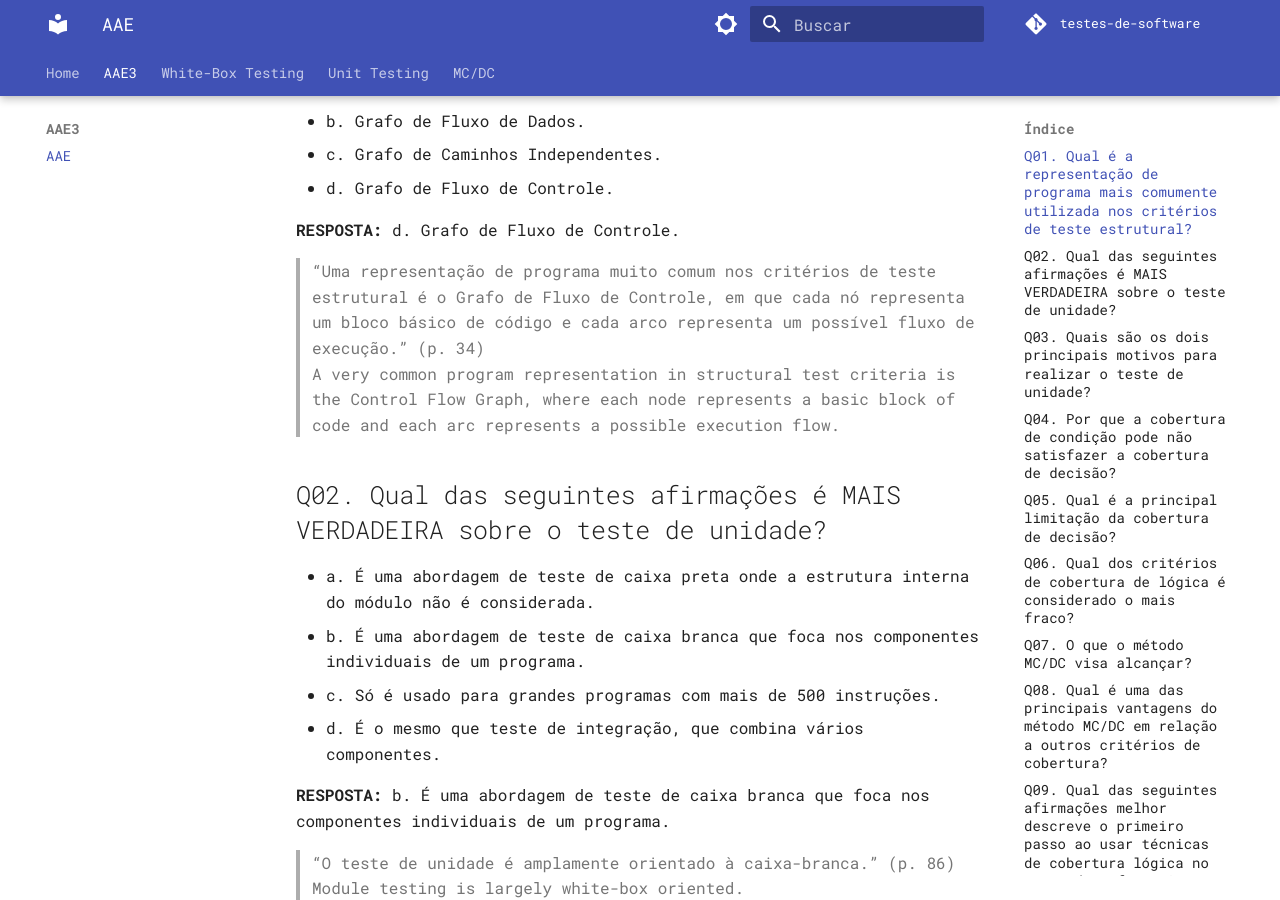
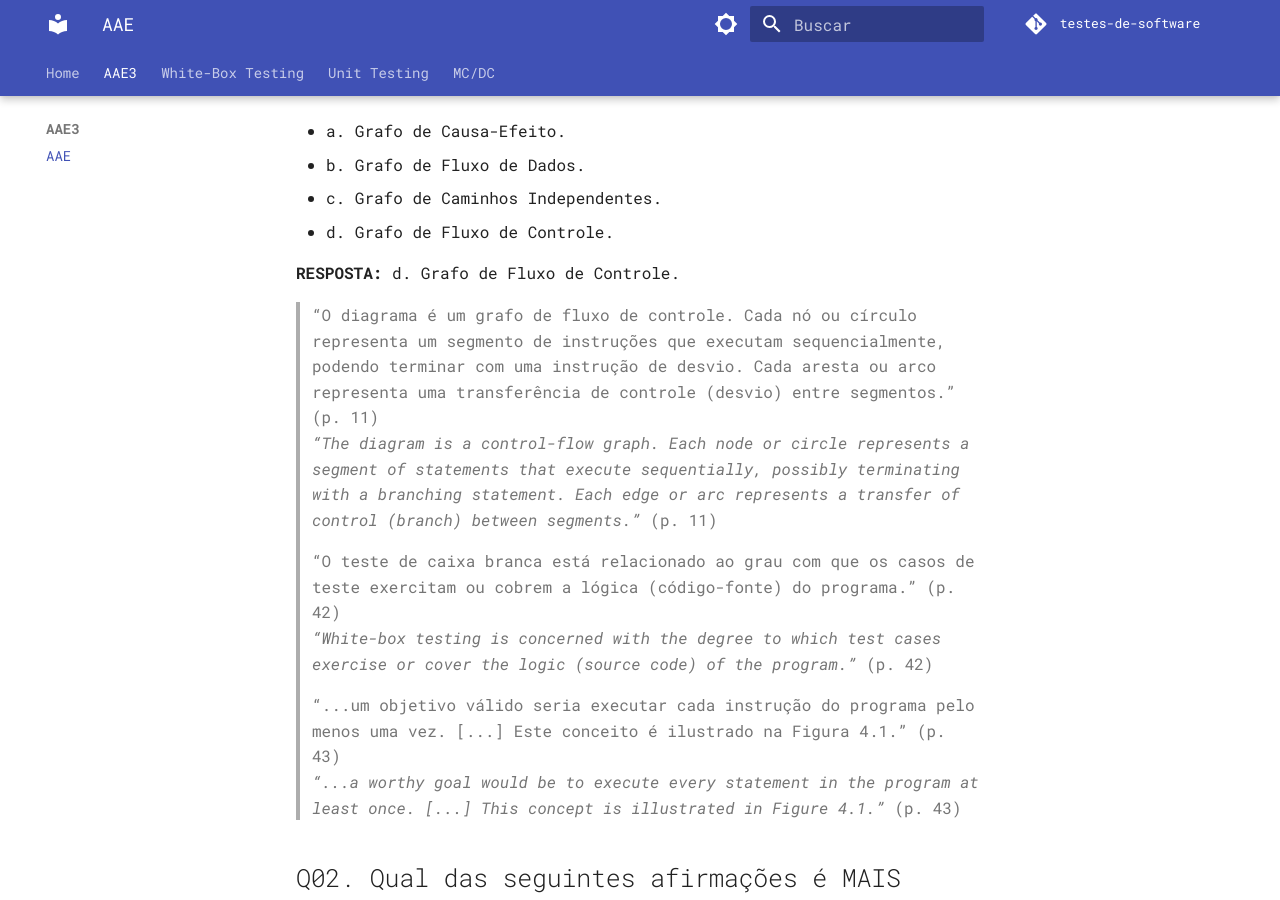
Before and after one commit to arthurrochamoreira/Testes-de-Software, an MkDocs documentation site: the page built from docs/aae3/aae3.md, in a window 1280 px wide and 900 px high, scrolled down 316 px. Built offline with MkDocs 1.6.1 and Material for MkDocs 9.7.7, drawn with Linux system fonts in a browser that asks for light colours; comment, search, counter and statistics services are not loaded.

Commit message:
update q1 aae3

```diff
--- a/docs/aae3/aae3.md
+++ b/docs/aae3/aae3.md
@@ -1,6 +1,6 @@
 # AAE3 - Questões de Testes de Software
 
-## Q01. Qual é a representação de programa mais comumente utilizada nos critérios de teste estrutural?
+# Q01. Qual é a representação de programa mais comumente utilizada nos critérios de teste estrutural?
 
 - a. Grafo de Causa-Efeito.
 - b. Grafo de Fluxo de Dados.
@@ -9,8 +9,14 @@
 
 **RESPOSTA:** d. Grafo de Fluxo de Controle.
 
-> “Uma representação de programa muito comum nos critérios de teste estrutural é o Grafo de Fluxo de Controle, em que cada nó representa um bloco básico de código e cada arco representa um possível fluxo de execução.” (p. 34)
-> A very common program representation in structural test criteria is the Control Flow Graph, where each node represents a basic block of code and each arc represents a possible execution flow.
+> “O diagrama é um grafo de fluxo de controle. Cada nó ou círculo representa um segmento de instruções que executam sequencialmente, podendo terminar com uma instrução de desvio. Cada aresta ou arco representa uma transferência de controle (desvio) entre segmentos.” (p. 11)
+> *“The diagram is a control-flow graph. Each node or circle represents a segment of statements that execute sequentially, possibly terminating with a branching statement. Each edge or arc represents a transfer of control (branch) between segments.”* (p. 11)
+
+> “O teste de caixa branca está relacionado ao grau com que os casos de teste exercitam ou cobrem a lógica (código-fonte) do programa.” (p. 42)
+> *“White-box testing is concerned with the degree to which test cases exercise or cover the logic (source code) of the program.”* (p. 42)
+
+> “...um objetivo válido seria executar cada instrução do programa pelo menos uma vez. [...] Este conceito é ilustrado na Figura 4.1.” (p. 43)
+> *“...a worthy goal would be to execute every statement in the program at least once. [...] This concept is illustrated in Figure 4.1.”* (p. 43)
 
 ## Q02. Qual das seguintes afirmações é MAIS VERDADEIRA sobre o teste de unidade?
 
```
